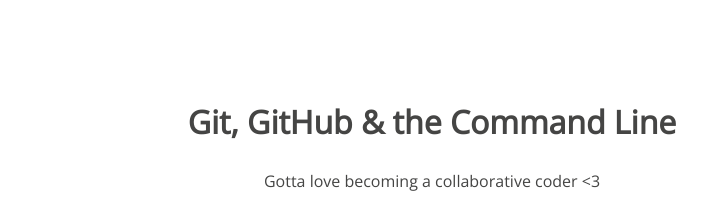
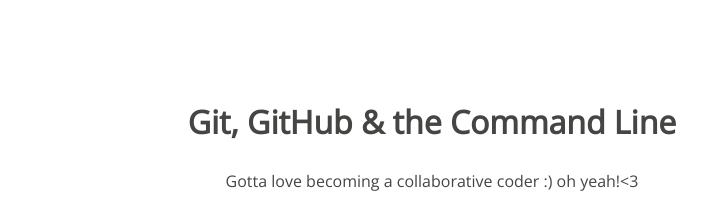
Before and after one commit to skoless/105-project, a plain HTML site: page index.html in a window 1280 px wide. Shown: the top 205 px of the page, without its empty margins (208-915 px from the left). Drawn offline with nearby package versions, Linux system fonts and the light colour scheme.

Commit message:
text added

```diff
--- a/index.html
+++ b/index.html
@@ -9,7 +9,7 @@
 <body>
 	<section>
 		<h1>Git, GitHub & the Command Line</h1>
-		<p>Gotta love becoming a collaborative coder <3</p>
+		<p>Gotta love becoming a collaborative coder :) oh yeah!<3</p>
 		<img src="img/happy-blue-robot.png">
 	</section>
 </body>
```
